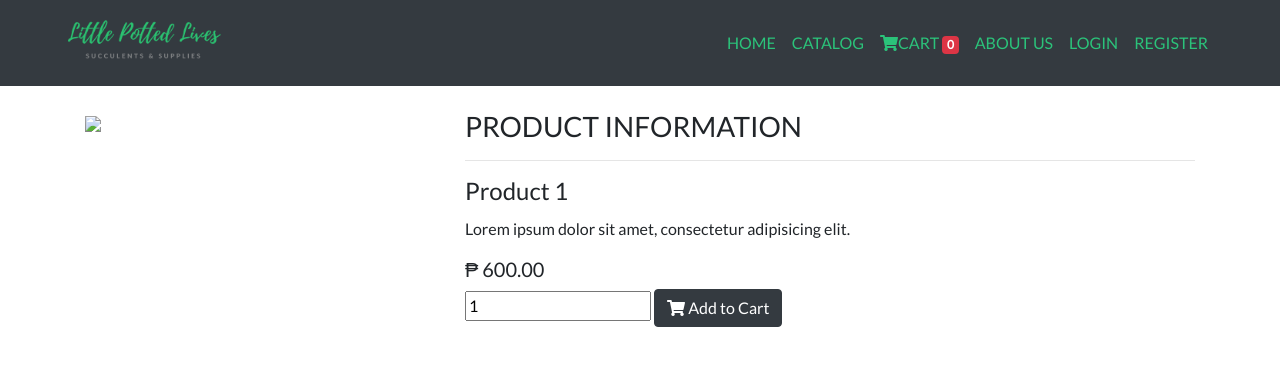
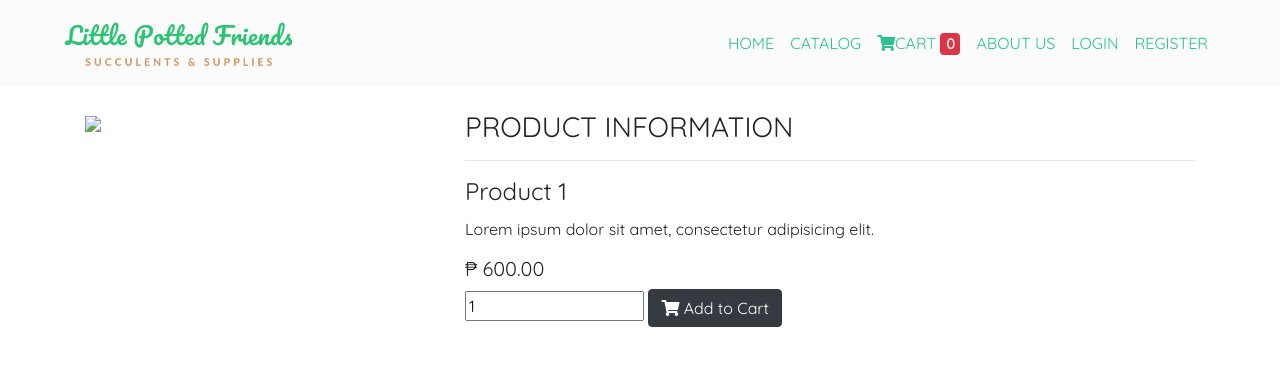
Before and after one commit to ag-ilustre/little-potted-friends-ecommerce, a PHP site: page /app/views/product.php?id=4 in a window 1280 px wide. Shown: the top 366 px of the page. Run offline with PHP 8.4, Linux system fonts and the light colour scheme; data comes from the database, SQL or seed files in the repository; some libraries are stand-ins or nearby versions.

Commit message:
includes new logo, edits in css; changed addToCart button in product page; fixed login page

```diff
--- a/app/assets/css/style.css
+++ b/app/assets/css/style.css
@@ -1,6 +1,6 @@
 * {
 	/*background-color: #F7F7F7;*/
-	font-family: 'Lato', sans-serif;
+	font-family: 'Quicksand', sans-serif;
 	/*color: rgba(43,195,122,1) !important;*/
 }
 
@@ -11,16 +11,19 @@
 */
 
 /*HEADER*/
-/*
+nav {
+	background-color: #fbfbfb;
+	border-bottom: rgb(0,0,0);
+}
+
 #storeName {
-	color: rgba(43,195,122,1) !important;
-	font-size: 1.5rem;
-	font-family: 'Satisfy', cursive ;
-}*/
+	padding: 0;
+}
 
 #companyLogo {
-	height: 60px;
+	height: 70px;
 	width: auto;
+	padding: 0;
 }
 /*#nav-home {
 	color: #d6c272 !important;
@@ -28,13 +31,13 @@
 	font-family: 'Roboto', sans-serif;
 }*/
 
-#itemCount {
+.itemCount {
 	color: #F7F7F7 !important;
 	font-size: 0.9rem;
 }
 
 .nav-link:link {
-	color: rgba(43,195,122,1) !important;
+	color: rgba(43,195,144,1) !important;
 }
 
 .nav-link:hover {
--- a/app/assets/js/script.js
+++ b/app/assets/js/script.js
@@ -7,8 +7,16 @@
 //CATALOG
 function showCategories(categoryId){
 	$('#catalog-category-selected').html("");
-	$('#catalog-category-selected').html("CATEGORY " + categoryId);
-
+	switch(categoryId) {
+	  case 1:
+	    $('#catalog-category-selected').html("Singles");
+	    break;
+	  case 2:
+	    $('#catalog-category-selected').html("Sets");
+	    break;
+	  case 3:
+	    $('#catalog-category-selected').html("Supplies");
+	}
 	// alert(categoryId);
 	$.ajax({
 		"url": "../controllers/show_items.php",
@@ -280,7 +288,7 @@
 
 // =================================== LOGIN =================================== //
 
-
+//stretch goal: on keypress ENTER
 $("#btnLogin").click(()=>{
 		$("#error_message").html("");
 		let loginEmail = $("#loginEmail").val();
--- a/app/controllers/add_to_cart.php
+++ b/app/controllers/add_to_cart.php
@@ -9,6 +9,6 @@
 
 $_SESSION["item_count"] = array_sum($_SESSION["cart"]);
 
-echo "<i class='fas fa-shopping-cart'></i>CART <span class='badge badge-danger' id='itemCount'>". $_SESSION['item_count'] ."</span>";
+echo "<i class='fas fa-shopping-cart'></i>CART <span class='badge badge-danger itemCount'>". $_SESSION['item_count'] ."</span>";
 
 ?>
--- a/app/controllers/load_cart.php
+++ b/app/controllers/load_cart.php
@@ -1,5 +1,5 @@
 <?php session_start(); ?>
-<h1>My Cart</h1>
+<h1>Your Cart</h1>
 
 <?php
 
--- a/app/controllers/process_login.php
+++ b/app/controllers/process_login.php
@@ -19,7 +19,6 @@
 			// echo $row['firstname'];
 
 			$_SESSION['email'] = $row['email'];
-			$_SESSION['lastname'] = $row['lastname'];
 			$_SESSION['firstname'] = $row['firstname'];
 		}
 	} else {
--- a/app/controllers/register_user.php
+++ b/app/controllers/register_user.php
@@ -4,9 +4,9 @@
 
 	$firstname = $_POST['firstname'];
 	$lastname = $_POST['lastname'];
-	$email = sha1($_POST['email']);
-	// $password = sha1($_POST['password']);
-	$password = $_POST['password'];
+	$email = ($_POST['email']);
+	$password = sha1($_POST['password']);
+	// $password = $_POST['password'];
 	$address = $_POST['address'];
 
 	$sql = "INSERT tbl_users (firstname, lastname, email, password, address)
--- a/app/controllers/remove_from_cart.php
+++ b/app/controllers/remove_from_cart.php
@@ -9,5 +9,5 @@
 
 $_SESSION["item_count"] = array_sum($_SESSION["cart"]);
 
-echo "<i class='fas fa-shopping-cart'></i>CART <span class='badge badge-danger' id='itemCount'>". $_SESSION['item_count'] ."</span>";
+echo "<i class='fas fa-shopping-cart'></i>CART <span class='badge badge-danger itemCount'>". $_SESSION['item_count'] ."</span>";
 ?>
--- a/app/controllers/show_items.php
+++ b/app/controllers/show_items.php
@@ -24,7 +24,7 @@
             </div>
             <div class='card-footer'>
             	<input type='number' class='form-control mb-3' min='1' value='1' id='quantity$row[id]'>
-            	<button class='btn btn-block btn-dark' id='addToCart' data-id='$row[id]' onclick='newAddToCart($row[id])'><i class='fas fa-shopping-cart'></i>  Add to Cart</button>
+            	<button class='btn btn-block btn-dark' id='addToCart' data-id='$row[id]' onclick='newAddToCart($row[id])'><i class='fas fa-shopping-cart'></i>  ADD TO CART</button>
             </div>
           </div>
         </div>";
--- a/app/partials/header.php
+++ b/app/partials/header.php
@@ -14,7 +14,7 @@
     <link rel="stylesheet" href="https://use.fontawesome.com/releases/v5.5.0/css/all.css" integrity="sha384-B4dIYHKNBt8Bc12p+WXckhzcICo0wtJAoU8YZTY5qE0Id1GSseTk6S+L3BlXeVIU" crossorigin="anonymous">
 
     <!-- google font -->
-   <link href="https://fonts.googleapis.com/css?family=Lato|Satisfy" rel="stylesheet">
+   <link href="https://fonts.googleapis.com/css?family=Quicksand|Satisfy" rel="stylesheet">
 
     <!-- favicon -->
     <link rel="icon" type="image/png" href="../assets/images/favicon.png">
@@ -22,13 +22,14 @@
     <!-- external stylesheet -->
     <link rel="stylesheet" type="text/css" href="../assets/css/style.css">
 
-    <title>Little Potted Lives</title>
+    <title>Little Potted Friends</title>
 
     <script type="text/javascript" src="../vendors/jquery/jquery-3.3.1.min.js"></script>
   </head>
   <body>
-    <nav class="navbar navbar-expand-lg navbar-dark bg-dark mb-4 sticky-top">
-      <a class="navbar-brand px-5" href="index.php" id="storeName"><img src="../assets/images/lpl_storename.png" id="companyLogo"></a>
+    <nav class="navbar navbar-expand-lg navbar-light mb-4 sticky-top">
+    <!-- <nav class="navbar navbar-expand-lg navbar-dark bg-dark mb-4 sticky-top"> -->
+      <a class="navbar-brand px-5" href="index.php" id="storeName"><img src="../assets/images/company-name.png" id="companyLogo"></a>
       <button class="navbar-toggler" type="button" data-toggle="collapse" data-target="#navbarSupportedContent" aria-controls="navbarSupportedContent" aria-expanded="false" aria-label="Toggle navigation">
         <span class="navbar-toggler-icon"></span>
       </button>
@@ -47,9 +48,9 @@
               <!-- <i class="fas fa-shopping-cart"></i> CART  -->
               <?php
                 if(isset($_SESSION["item_count"])){
-                  echo "<i class='fas fa-shopping-cart'></i>CART <span class='badge badge-danger' id='itemCount'>". $_SESSION['item_count'] ."</span>";
+                  echo "<i class='fas fa-shopping-cart'></i>CART <span class='badge badge-danger itemCount'>". $_SESSION['item_count'] ."</span>";
                 } else {
-                  echo "<i class='fas fa-shopping-cart'></i>CART <span class='badge badge-danger'><span id='cart'>0</span>";
+                  echo "<i class='fas fa-shopping-cart'></i>CART <span class='badge badge-danger itemCount'>0</span>";
                 }
               ?>
               <span class="sr-only">(current)</span>
@@ -64,7 +65,7 @@
            <?php
               if(isset($_SESSION['email'])){
                 echo "<li class='nav-item dropdown'>
-                      <a class='nav-link dropdown-toggle' href='#' id='navbarDropdown' role='button' data-toggle='dropdown' aria-haspopup='true' aria-expanded='false'>HELLO, ".STRTOUPPER($_SESSION['firstname'])."<span class='sr-only'>(current)</span></a>
+                      <a class='nav-link dropdown-toggle' href='#' id='navbarDropdown' role='button' data-toggle='dropdown' aria-haspopup='true' aria-expanded='false'>Hello, ".STRTOUPPER($_SESSION['firstname'])."<span class='sr-only'>(current)</span></a>
                       <div class='dropdown-menu' aria-labelledby='navbarDropdown'>
                         <a class='dropdown-item' href='#'><i class='fas fa-list-ul'></i>   Your Orders</a>
                         <a class='dropdown-item' href='#'><i class='far fa-user'></i>   Your Profile</a>
--- a/app/views/product.php
+++ b/app/views/product.php
@@ -1,5 +1,6 @@
 <?php require_once '../partials/header.php'; ?>
 
+<!-- NOT YET RESPONSIVE!!! -->
 <div class="container">
 
 	<div class="row">
@@ -15,8 +16,7 @@
 			$result = mysqli_query($conn, $sql);
 
 			while($row = mysqli_fetch_assoc($result)){
-			echo "
-				<div class='col-lg-4 col-md-6 col-sm-6 mb-5'>
+			echo "<div class='col-lg-4 col-md-6 col-sm-6 mb-5'>
 			    <img src='$row[img_path]'>
 			  </div>
 
@@ -26,7 +26,7 @@
 		      <p>$row[description]</p>
 			    <h5>&#8369 $row[price]</h5>
 		      <input type='number' class='mb-3' min='1' value='1' id='quantity$row[id]'>
-		      <button class='btn btn-dark' id='addToCart' data-id='$row[id]'><i class='fas fa-shopping-cart'></i>  Add to Cart</button>
+		      <button class='btn btn-dark' id='addToCart' data-id='$row[id]' onclick='newAddToCart($row[id])'><i class='fas fa-shopping-cart'></i>  Add to Cart</button>
 			  </div>";
 			 }
 		?>
--- /dev/null
+++ b/note.txt
@@ -0,0 +1,5 @@
+NOTES:
+
+1. PRODUCT page - not yet resposive.
+2. BUTTON text - make smaller in ALL CAPS.
+3. INPUT field - make width smaller, center number.
```
Also changed, not shown: app/assets/images/company-name.png (added).
